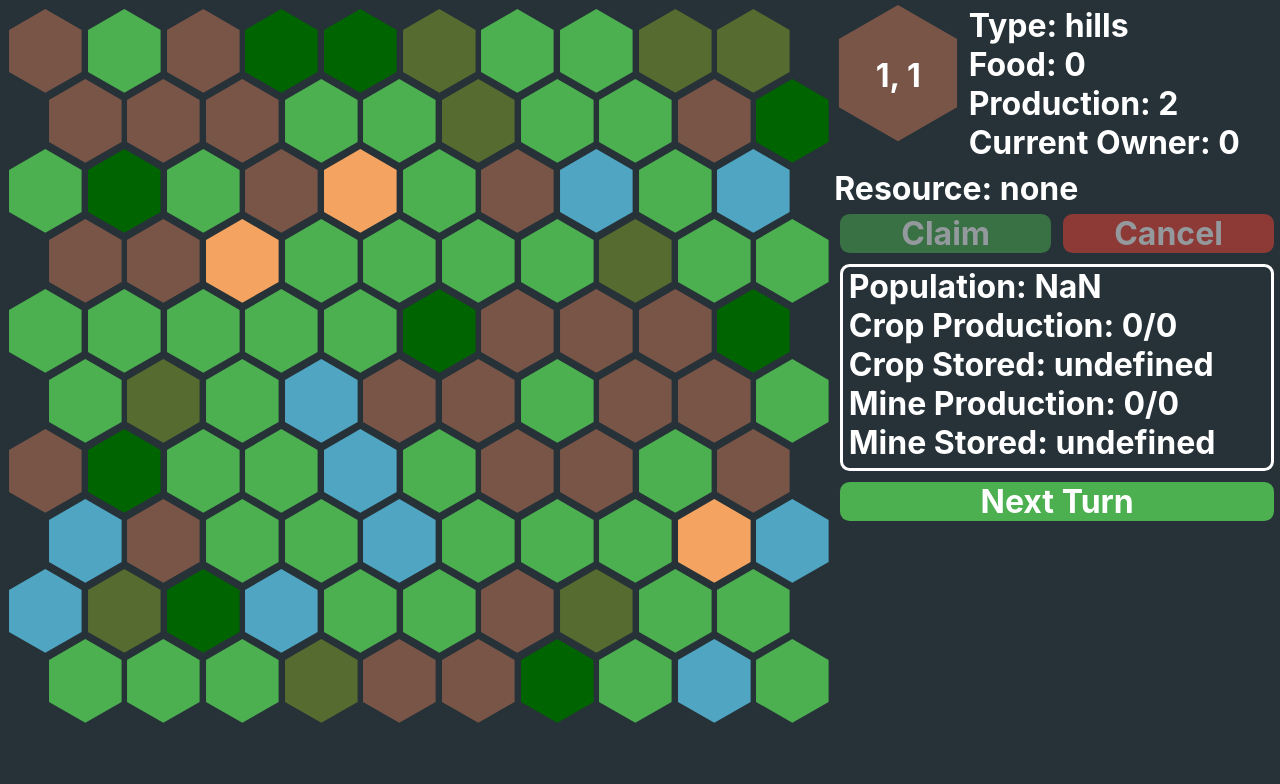
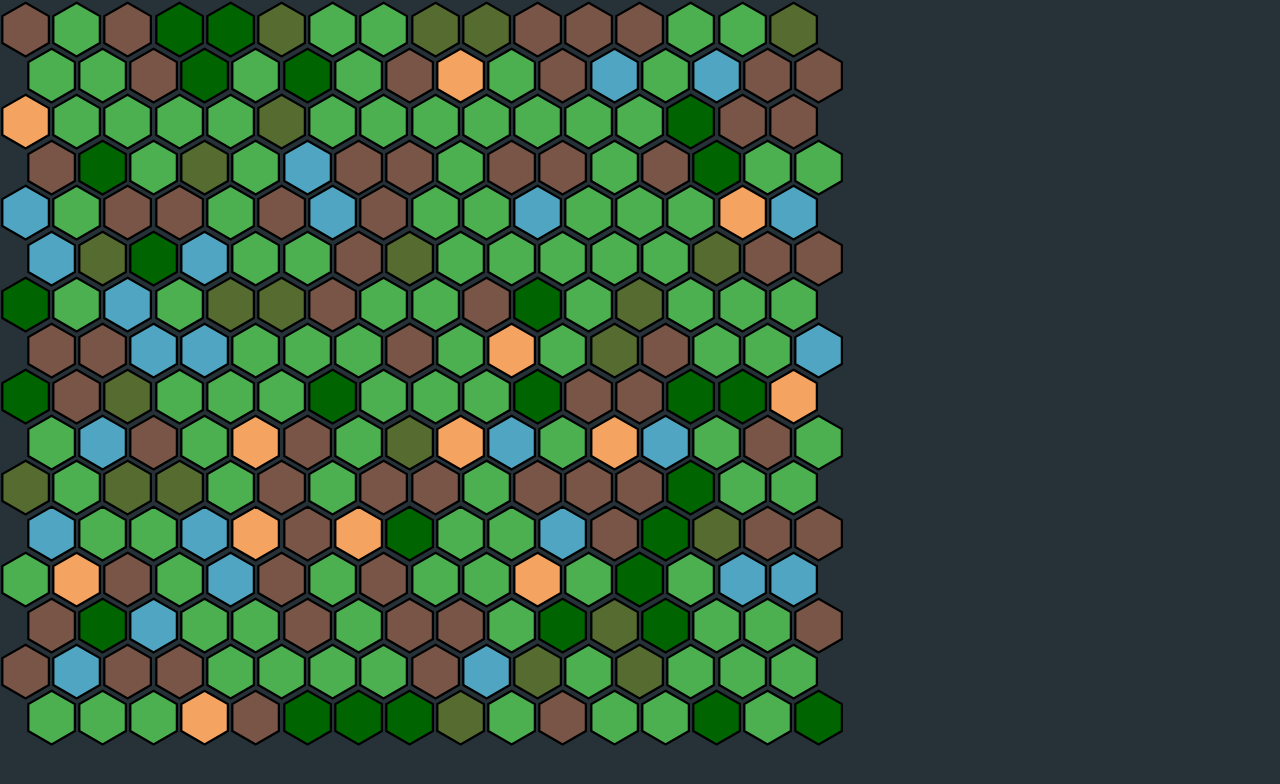
Before and after one commit to ClaySpike/Econ-Final-Project, a React (Create React App) app: page / in a window 1280 px wide. Shown: the top 784 px of the page. Built offline with nearby package versions, Linux system fonts and the light colour scheme.

Commit message:
Hexagon V6 + settler and city icons

```diff
--- a/src/App.css
+++ b/src/App.css
@@ -16,21 +16,17 @@ body {
 /* HEX V5 */
 
 #grid {
-  width: 65%;
+  width: 60%;
   margin-left: 0.5vw;
   margin-top: 0.5vw;
 }
 
 .hex {
-  margin-bottom: -3%;
+  margin-bottom: -1.35vw;
 }
 
-.hex:nth-child(20n + 11) {
-  margin-left: 4.75%;
-}
-
-.hexStyle {
-  stroke-width: 5%;
+.hex:nth-child(32n + 17) {
+  margin-left: 2vw;
 }
 
 .hexStrokeBackground {
--- a/src/App.js
+++ b/src/App.js
@@ -1,5 +1,4 @@
 import React, { Component } from "react";
-import "./settlers.svg"
 import "./App.css";
 
 class App extends Component {
@@ -9,7 +8,7 @@ class App extends Component {
     this.state = {
       width: 0,
       height: 0,
-      hexGrid: new Array(10),
+      hexGrid: new Array(16),
       nations: new Array(1),
       currentCoords: [0, 0],
       summaryOpen: false,
@@ -776,9 +775,128 @@ class App extends Component {
   render() {
     return (
       <div className="App">
+        <svg xmlns="http://www.w3.org/2000/svg" style={{ display: "none" }}>
+          <symbol
+            id="hexagon"
+            viewBox={
+              "-10 " +
+              -20 * Math.tan(Math.PI / 6) +
+              " 220 " +
+              440 * Math.tan(Math.PI / 6)
+            }
+          >
+            <polygon
+              points={
+                "100 0 " +
+                "200 " +
+                Math.tan(Math.PI / 6) * 100 +
+                " 200 " +
+                Math.tan(Math.PI / 6) * 300 +
+                " 100 " +
+                400 * Math.tan(Math.PI / 6) +
+                " 0 " +
+                Math.tan(Math.PI / 6) * 300 +
+                " 0 " +
+                Math.tan(Math.PI / 6) * 100
+              }
+            />
+          </symbol>
+          <symbol
+            id="outline"
+            viewBox={
+              "-10 " +
+              -20 * Math.tan(Math.PI / 6) +
+              " 220 " +
+              440 * Math.tan(Math.PI / 6)
+            }
+          >
+            <polygon
+              points={
+                "100 0 " +
+                "200 " +
+                Math.tan(Math.PI / 6) * 100 +
+                " 200 " +
+                Math.tan(Math.PI / 6) * 300 +
+                " 100 " +
+                400 * Math.tan(Math.PI / 6) +
+                " 0 " +
+                Math.tan(Math.PI / 6) * 300 +
+                " 0 " +
+                Math.tan(Math.PI / 6) * 100
+              }
+              fill="none"
+            />
+          </symbol>
+          <symbol id="settler" viewBox="-149.3095 -149.3095 750 750">
+            <polygon points="171 327, 170 325, 170 331, 180 343, 180 338, 171 327" />
+            <polygon points="219 185, 243 161, 219 136, 194 161, 219 185" />
+            <polygon points="328 206, 358 176, 328 146, 299 176, 328 206" />
+            <polygon points="255 158, 252 166, 244 182, 244 182, 244 182, 258 193, 274 229, 281 214, 298 201, 289 176, 298 151, 267 151, 255 158" />
+            <polygon points="257 341, 257 343, 269 351, 282 338, 282 328, 257 341" />
+            <polygon points="286 97, 262 122, 286 147, 311 122, 286 97" />
+            <polygon points="171 212, 180 193, 193 183, 193 181, 186 163, 161 162, 164 176, 155 201, 171 212" />
+            <polygon points="165 158, 188 136, 165 113, 143 136, 144 142, 159 157, 165 158" />
+            <polygon points="203 339, 189 341, 189 377, 201 390, 214 377, 214 329, 203 339" />
+            <polygon points="238 307, 249 285, 249 284, 249 245, 258 265, 269 239, 250 197, 238 190, 200 190, 188 197, 176 222, 188 248, 189 245, 189 250, 199 273, 214 306, 214 301, 223 301, 223 377, 236 390, 249 377, 249 339, 238 307" />
+            <polygon points="125 146, 95 176, 125 206, 154 176, 125 146" />
+            <polygon points="430 166, 424 147, 420 132, 383 4, 375 0, 371 8, 373 14, 67 18, 70 7, 65 0, 58 5, 22 166, 26 173, 33 169, 35 161, 54 206, 89 233, 89 436, 104 451, 119 436, 119 345, 130 345, 130 436, 146 451, 161 436, 161 278, 181 323, 198 329, 204 312, 162 219, 147 212, 103 212, 74 190, 52 137, 42 130, 49 100, 270 93, 297 90, 398 98, 407 131, 401 137, 379 190, 350 212, 306 212, 291 219, 249 312, 255 329, 272 323, 292 278, 292 436, 308 451, 323 436, 323 345, 334 345, 334 436, 349 451, 364 436, 364 233, 399 206, 417 164, 418 169, 426 173, 430 166" />
+          </symbol>
+          <symbol id="city" viewBox="-50 -50 200 200">
+            <polygon points="15 100, 40 100, 40 70, 60 70, 60 100, 85 100, 85 60, 50 30, 15 60" />
+            <polygon points="10 60, 50 25, 90 60, 100 50, 50 7.5, 0 50" />
+          </symbol>
+        </svg>
+        <div style={{ width: "66vw" }}>
+          {this.getHexes().map(value => {
+            return (
+              <svg
+                width="4vw"
+                height={4 * 2 * Math.tan(Math.PI / 6) + "vw"}
+                className="hex"
+              >
+                <use
+                  xlinkHref="#hexagon"
+                  className={
+                    "hexColor" +
+                    this.state.hexGrid[value.x][value.y].type
+                      .charAt(0)
+                      .toUpperCase() +
+                    this.state.hexGrid[value.x][value.y].type.slice(1) +
+                    " hexStrokeBackground"
+                  }
+                />
+                <use xlinkHref="#outline" stroke="black" strokeWidth=".75vw" />
+                {/*
+                <use xlinkHref="#city" fill="black" />
+                <use xlinkHref="#settler" fill="white" />
+                */}
+              </svg>
+            );
+            /* this.getHexDiv(value, "9.5%", false); */
+          })}
+        </div>
+        {/*
         <div id="grid">
           {this.getHexes().map(value => {
-            return this.getHexDiv(value, "9.5%", false);
+            return (
+              <svg
+                className="hex"
+                width={"9.5%"}
+                key={value.x + " " + value.y}
+                data-position={[value.x, value.y]}
+                onClick={e => {
+                  this.handleClick(e);
+                }}
+                onMouseOver={e => {
+                  this.handleMouseOver(e);
+                }}
+              >
+                <use
+                  xlinkHref="#hexagon"
+                />
+              </svg>
+            );
+            /* this.getHexDiv(value, "9.5%", false);
           })}
         </div>
         <div className="sidePanel white">
@@ -972,7 +1090,7 @@ class App extends Component {
                 </div>
               );
             })}
-          </div>*/}
+          </div>}
           <div
             className={
               "nationInfoContainer " + this.borderCSS(this.state.currentNation)
@@ -1020,6 +1138,7 @@ class App extends Component {
             </div>
           </div>
         </div>
+        */}
       </div>
     );
   }
```
